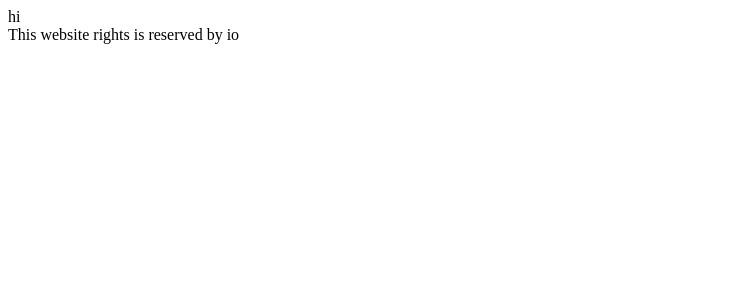
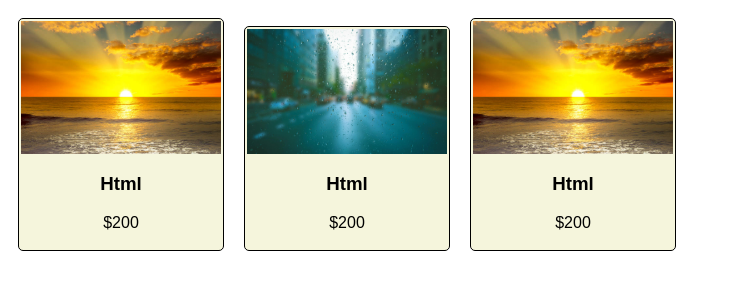
Before and after one commit to srirangan-dev/react, a React (Vite) app in the folder react-app/: page / in a window 1280 px wide. Shown: the top 300 px of the page, without its empty margins (0-731 px from the left). Built offline with nearby package versions, Linux system fonts and the light colour scheme.

Commit message:
first commit

```diff
--- a/react-app/src/App.jsx
+++ b/react-app/src/App.jsx
@@ -1,6 +1,10 @@
 import './App.css'
 import Course from './course';
 import Footer from './Footer';
+import sunrise from './assets/sunrise.jpg'
+import background from './assets/background.jpg'
+
+
 
 function App() {
 
@@ -8,8 +12,10 @@ function App() {
   return (
 
     <>
-    <Course/>
-<Footer/>
+     <Course  name="Html" price="$200"  image={sunrise}  show={true}   />
+     <Course  name="Html" price="$200"  image={background}  show={true}   />
+     <Course  name="Html" price="$200"  image={sunrise}  show={true}   />
+
 
     </>
 
--- a/react-app/src/Course.jsx
+++ b/react-app/src/Course.jsx
@@ -1,13 +1,32 @@
+import sunrise from './assets/sunrise.jpg'
+import background from './assets/background.jpg'
+import PropTypes from 'prop-types'
 
+function Course(props) {
 
-function Course(){
-
-return(
-    <div>
-        hi
-    </div>
-);
+  // conditional rendering
+  if (props.show === true) {
+    return (
+      <div className="card">
+        <img src={props.image} alt="" />
+        <h3>{props.name}</h3>
+        <p>{props.price}</p>
+        <span>{props.rating}</span>
+      </div>
+    );
+  } else {
+    return (
+      <div className="card">Course not available</div>
+    );
+  }
 }
 
+Course.propTypes = {
+  name: PropTypes.string,
+  rating: PropTypes.number,
+  show: PropTypes.bool,
+  price: PropTypes.string,
+  image: PropTypes.string
+};
 
 export default Course;
```
